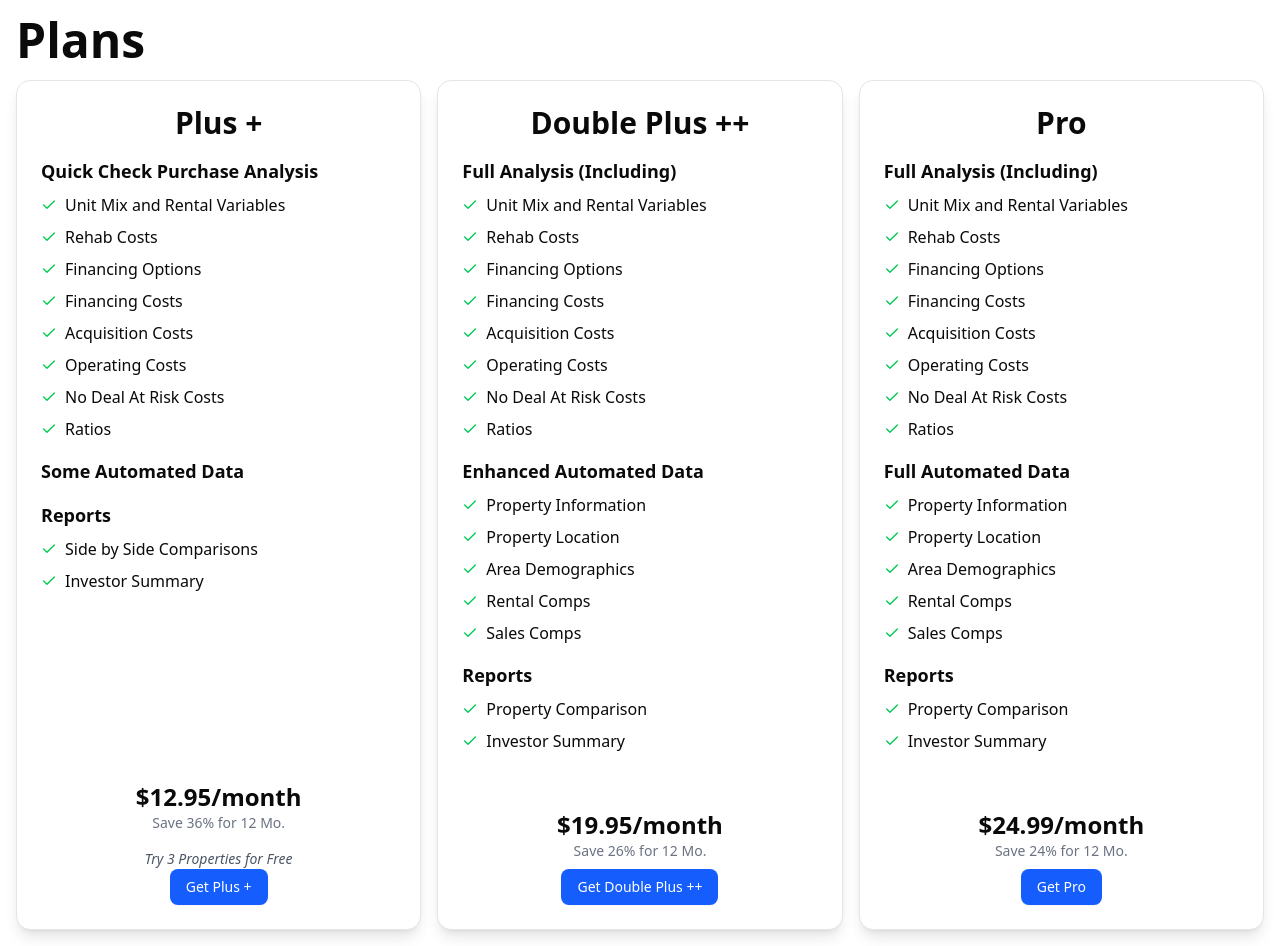
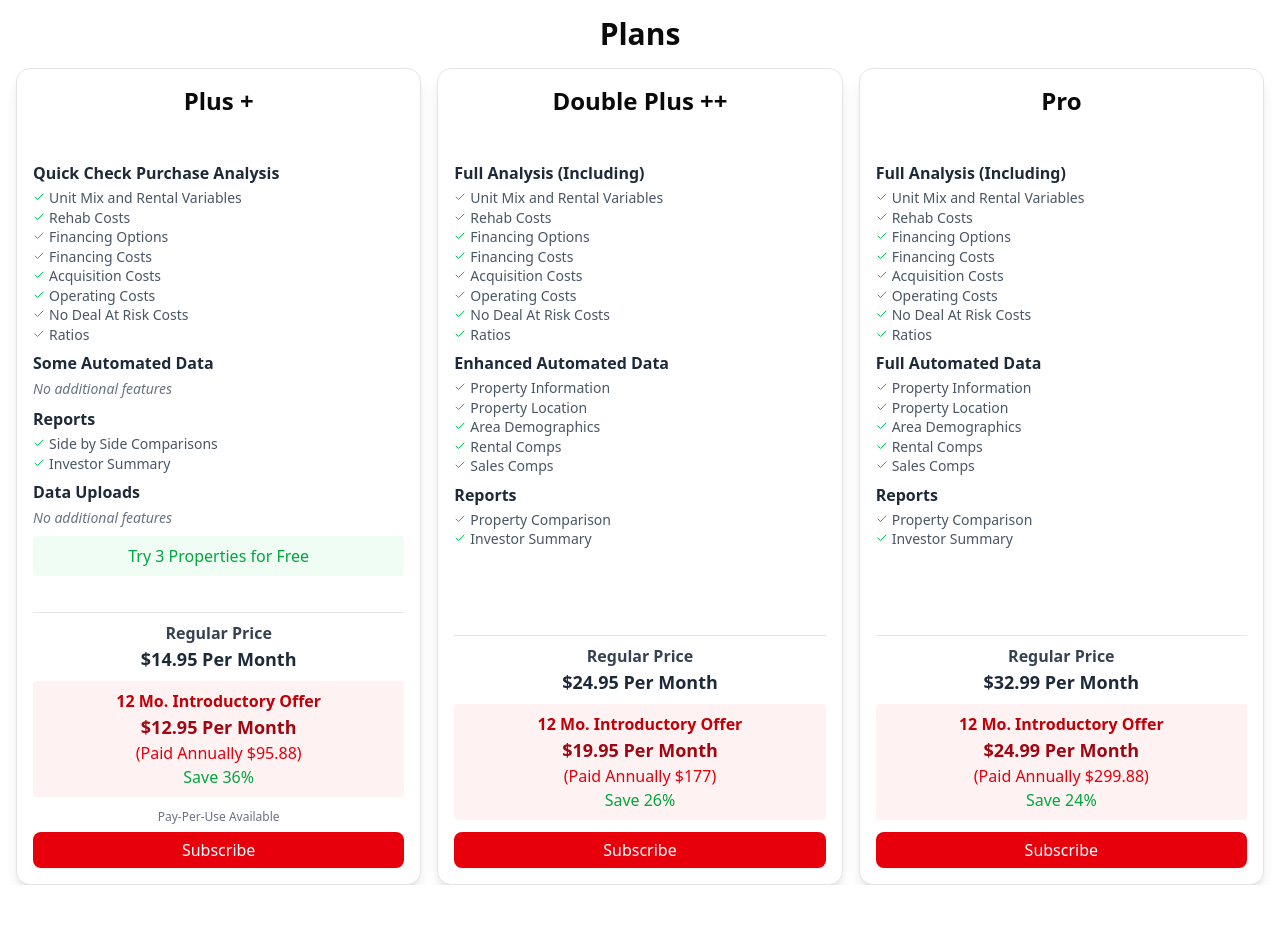
Before and after one commit to huynh-ngoc/INF117-Jascot-Development, a Next.js app in the folder reana/: page / in a window 1280 px wide. After the commit the page ends 885 px from the top, so only its background shows below. Built offline with nearby package versions, Linux system fonts and the light colour scheme.

Commit message:
feat: landing page ui

```diff
--- a/reana/src/app/page.jsx
+++ b/reana/src/app/page.jsx
@@ -1,10 +1,8 @@
-import { Card, CardContent } from "@/components/ui/card";
-import Image from "next/image";
 import { TierCards } from "@/components/tiers/card-tiers";
 
 export default function Home() {
   return (
-    <div className="container mx-auto p-4">
+    <div className="min-h-screen w-full">
       <TierCards />
     </div>
   );
--- a/reana/src/components/tiers/card-tiers.jsx
+++ b/reana/src/components/tiers/card-tiers.jsx
@@ -1,10 +1,14 @@
-import React from "react";
+"use client";
+
+import React, { useState } from "react";
 import { Card } from "@/components/ui/card";
 import { Button } from "@/components/ui/button";
 import Link from "next/link";
 import { Check } from "lucide-react";
 
 export function TierCards() {
+  const [hoveredCard, setHoveredCard] = useState(null);
+
   const pricingPlans = [
     {
       id: 1,
@@ -31,21 +35,21 @@ export function TierCards() {
           title: "Reports",
           features: ["Side by Side Comparisons", "Investor Summary"],
         },
+        uploads: {
+          title: "Data Uploads",
+          features: [],
+        },
       },
       trial: "Try 3 Properties for Free",
       pricing: {
-        regular: {
-          monthly: 14.95,
-          annualEquivalent: 179.4,
-        },
+        regular: 14.95,
         introductory: {
           monthly: 12.95,
-          annualEquivalent: 95.88,
-          savingsPercentage: 36,
-          term: "12 Mo.",
+          annual: 95.88,
+          savings: 36,
         },
       },
-      payPerUse: true,
+      payPerUse: "Don't want a subscription\nUse our Pay-Per-Use Feature",
     },
     {
       id: 2,
@@ -80,18 +84,13 @@ export function TierCards() {
         },
       },
       pricing: {
-        regular: {
-          monthly: 24.95,
-          annualEquivalent: 299.4,
-        },
+        regular: 24.95,
         introductory: {
           monthly: 19.95,
-          annualEquivalent: 177.0,
-          savingsPercentage: 26,
-          term: "12 Mo.",
+          annual: 177.0,
+          savings: 26,
         },
       },
-      payPerUse: false,
     },
     {
       id: 3,
@@ -126,90 +125,126 @@ export function TierCards() {
         },
       },
       pricing: {
-        regular: {
-          monthly: 32.99,
-          annualEquivalent: 395.88,
-        },
+        regular: 32.99,
         introductory: {
           monthly: 24.99,
-          annualEquivalent: 299.88,
-          savingsPercentage: 24,
-          term: "12 Mo.",
+          annual: 299.88,
+          savings: 24,
         },
       },
-      payPerUse: false,
     },
   ];
 
   return (
-    <div className="flex flex-col gap-4">
-      <h1 className="text-5xl font-bold">Plans</h1>
-      <div className="grid grid-cols-1 md:grid-cols-3 gap-4">
+    <div className="h-screen w-full p-2 sm:p-3 lg:p-4">
+      <div className="max-w-7xl mx-auto h-full flex flex-col">
+        <h1 className="text-lg sm:text-xl lg:text-3xl font-bold text-center mb-2 sm:mb-3 lg:mb-4 flex-shrink-0">
+          Plans
+        </h1>
+        <div className="grid grid-cols-1 md:grid-cols-2 lg:grid-cols-3 gap-2 sm:gap-3 lg:gap-4 flex-1 min-h-0">
           {pricingPlans.map((plan) => (
             <Card
               key={plan.id}
-            className="bg-white shadow-lg p-6 flex flex-col justify-between"
+              className={`bg-white shadow-lg p-2 sm:p-3 lg:p-4 flex flex-col h-full transition-all duration-300 ease-in-out cursor-pointer ${
+                hoveredCard === null
+                  ? "hover:shadow-xl hover:scale-105"
+                  : hoveredCard === plan.id
+                  ? "shadow-xl scale-105 z-10"
+                  : "blur-sm opacity-70"
+              }`}
+              onMouseEnter={() => setHoveredCard(plan.id)}
+              onMouseLeave={() => setHoveredCard(null)}
             >
-            <div>
-              <h1 className="flex text-3xl font-semibold mb-4 justify-center">
+              {/* Header */}
+              <div className="text-center mb-2 sm:mb-3 flex-shrink-0">
+                <h2 className="text-sm sm:text-base lg:text-2xl font-semibold mb-1 sm:mb-2">
                   {plan.title}
-              </h1>
-              <div className="space-y-4">
+                </h2>
+                {plan.subtitle && (
+                  <p className="text-xs sm:text-sm lg:text-base text-gray-600 mb-2">
+                    {plan.subtitle}
+                  </p>
+                )}
+              </div>
+
+              {/* Content */}
+              <div className="flex-1 min-h-0 space-y-1 sm:space-y-2 overflow-y-auto">
                 {Object.entries(plan.categories).map(([key, category]) => (
-                  <div key={key}>
-                    <h3 className="text-lg font-semibold">{category.title}</h3>
-                    <ul className="space-y-2 mt-2">
+                  <div key={key} className="space-y-1">
+                    <h3 className="text-sm sm:text-sm lg:text-base font-semibold text-gray-800">
+                      {category.title}
+                    </h3>
+                    {category.features.length > 0 ? (
+                      <ul className="space-y-0.5">
                         {category.features.map((feature, index) => (
-                        <li key={index} className="flex items-center">
-                          <Check className="h-4 w-4 mr-2 text-green-500" />
-                          <span>{feature}</span>
+                          <li key={index} className="flex items-start">
+                            <Check className="h-2 w-2 sm:h-2.5 sm:w-2.5 lg:h-3 lg:w-3 mr-1 text-green-500 flex-shrink-0 mt-0.5" />
+                            <span className="text-xs sm:text-xs lg:text-sm text-gray-600 leading-tight">
+                              {feature}
+                            </span>
                           </li>
                         ))}
                       </ul>
-                  </div>
-                ))}
-                {plan.additionalFeatures && (
-                  <div>
-                    <h3 className="text-lg font-semibold">
-                      Additional Features
-                    </h3>
-                    <ul className="space-y-2 mt-2">
-                      {plan.additionalFeatures.map((feature, index) => (
-                        <li key={index} className="flex items-center">
-                          <Check className="h-4 w-4 mr-2 text-green-500" />
-                          <span>{feature}</span>
-                        </li>
-                      ))}
-                    </ul>
+                    ) : (
+                      <div className="text-xs sm:text-xs lg:text-sm text-gray-500 italic">
+                        {category.title === "Data Uploads?"
+                          ? category.title
+                          : "No additional features"}
                       </div>
                     )}
                   </div>
+                ))}
+
+                {/* Trial */}
+                {plan.trial && (
+                  <div className="bg-green-50 p-2 rounded text-center">
+                    <p className="text-xs sm:text-sm lg:text-base text-green-600 font-medium rounded-b-2xl">
+                      {plan.trial}
+                    </p>
+                  </div>
+                )}
               </div>
 
-            <div className="mt-8 flex flex-col items-center">
-              {plan.pricing.introductory ? (
-                <div className="text-center mb-2">
-                  <div className="text-2xl font-bold">
-                    ${plan.pricing.introductory.monthly}/month
+              {/* Pricing and Button Section */}
+              <div className="mt-2 sm:mt-3 pt-2 border-t flex-shrink-0">
+                {/* Regular Price */}
+                <div className="mb-2 text-center">
+                  <p className="text-xs sm:text-sm lg:text-base font-semibold text-gray-700">
+                    Regular Price
+                  </p>
+                  <p className="text-sm sm:text-base lg:text-lg font-bold text-gray-800">
+                    ${plan.pricing.regular} Per Month
+                  </p>
                 </div>
-                  <div className="text-sm text-gray-500">
-                    Save {plan.pricing.introductory.savingsPercentage}% for{" "}
-                    {plan.pricing.introductory.term}
-                  </div>
-                </div>
-              ) : (
-                <div className="text-2xl font-bold mb-2">
-                  ${plan.pricing.regular.monthly}/month
+
+                {/* Introductory Offer */}
+                {plan.pricing.introductory && (
+                  <div className="mb-3 p-2 bg-red-50 rounded text-center">
+                    <p className="text-xs sm:text-sm lg:text-base font-semibold text-red-700">
+                      12 Mo. Introductory Offer
+                    </p>
+                    <p className="text-sm sm:text-base lg:text-lg font-bold text-red-800">
+                      ${plan.pricing.introductory.monthly} Per Month
+                    </p>
+                    <p className="text-xs sm:text-sm lg:text-base text-red-600">
+                      (Paid Annually ${plan.pricing.introductory.annual})
+                    </p>
+                    <p className="text-xs sm:text-sm lg:text-base text-green-600 font-medium">
+                      Save {plan.pricing.introductory.savings}%
+                    </p>
                   </div>
                 )}
-              {plan.trial && (
-                <p className="mt-2 text-sm text-gray-600 italic">
-                  {plan.trial}
-                </p>
+
+                {/* Pay Per Use Option*/}
+                {plan.payPerUse && (
+                  <div className="text-center text-xs text-gray-500 mb-2 px-1">
+                    <p className="leading-tight">Pay-Per-Use Available</p>
+                  </div>
                 )}
-              <Link href="/dashboard">
-                <Button className="w-full bg-blue-600 hover:bg-blue-700 text-white">
-                  Get {plan.title}
+
+                <Link href="/dashboard" className="w-full">
+                  <Button className="w-full bg-red-600 hover:bg-red-700 text-white text-xs sm:text-sm lg:text-base py-1.5 sm:py-2">
+                    Subscribe
                   </Button>
                 </Link>
               </div>
@@ -217,5 +252,6 @@ export function TierCards() {
           ))}
         </div>
       </div>
+    </div>
   );
 }
```
Also changed, not shown: 1 other file (tests, documents, lock files or other folders). Lines whose indentation alone changed are shown as unchanged.
